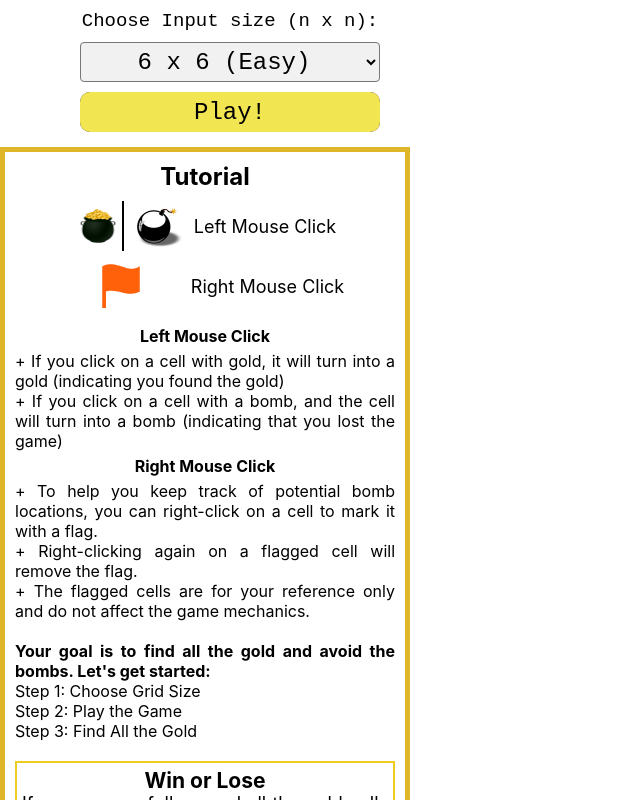
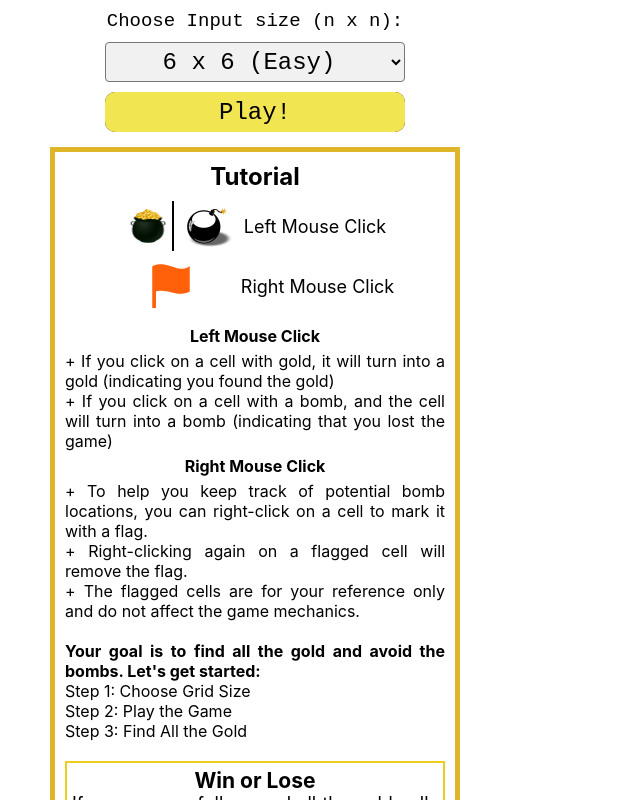
Before and after one commit to minhlu99/gold-finder-react, a React (Create React App) app: page / in a window 1280 px wide. Shown: the top 800 px of the page, without its empty margins (0-640 px from the left). Built offline with nearby package versions, Linux system fonts and the light colour scheme.

Commit message:
fix code

```diff
--- a/src/App.tsx
+++ b/src/App.tsx
@@ -12,7 +12,7 @@ function App() {
   console.log(size)
   return (
     <div className="App">
-      <div>
+      <div className='input-container'>
 
       <Input onStart={(_size) => {
           setSize(parseInt(_size))
--- a/src/components/Input.tsx
+++ b/src/components/Input.tsx
@@ -7,7 +7,6 @@ export default function Input({ onStart } : { onStart: (size: string) => void })
 
     return (
         <div>
-        <div className="input-container">
         <div className="input-group">
             <div className="input-wrapper">
                 <label htmlFor="rows" className="inp">
@@ -36,7 +35,6 @@ export default function Input({ onStart } : { onStart: (size: string) => void })
                 Play!</button>
             </div>
         </div>
-    </div>
 
     {/* <MatrixTable rows={value} cols={value}/> */}
         </div>
```
